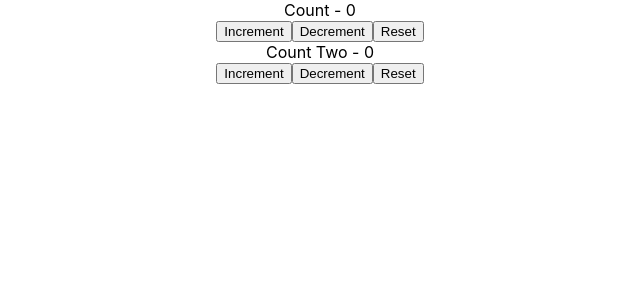
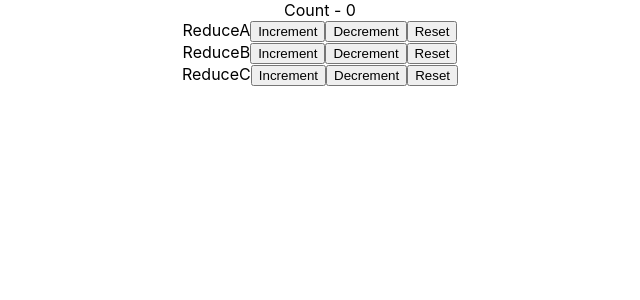
Before and after one commit to PhalugunaRao/hello-world, a React (Create React App) app: page / in a window 1280 px wide. Shown: the top 300 px of the page, without its empty margins (320-960 px from the left). Built offline with nearby package versions, Linux system fonts and the light colour scheme.

Commit message:
useContext with useReduce

```diff
--- a/src/App.js
+++ b/src/App.js
@@ -25,18 +25,46 @@ import HookMouse from './components/HookMouse';
 import IntervalHookCounter from './components/IntervalHookCounter';
 import DataFetching from './components/DataFetching';
 import ComponentC from './components/ComponentC';
-import React from 'react';
+import React,{useReducer} from 'react';
 import ReduceCounterOne from './reducedemo/ReduceCounterOne';
 import MultipleUseReducers from './reducedemo/MultipleUseReducers';
+import ReduceA from './reducedemo/ReduceA';
+import ReduceB from './reducedemo/ReduceB';
+import ReduceC from './reducedemo/ReduceC';
 
 export const UserContext = React.createContext()
 export const ChannelContext =React.createContext()
 
+export const CountContext = React.createContext()
+
+const initialState = 0
+const reducer = (state,action) =>{
+  switch(action){
+    case 'increment':
+    return state + 1
+    case 'decrement':
+      return state -1
+      case 'reset':
+        return initialState
+        default:
+          return state
+  }
+}
+
 function App() {
+  const [count,dispatch] = useReducer(reducer,initialState)
   return (
+    <CountContext.Provider value={{countState:count, countDispatch:dispatch}}>
+
+
     <div className="App">
+      Count - {count}
 
-      <MultipleUseReducers/>
+      <ReduceA/>
+      <ReduceB/>
+      <ReduceC/>
+
+      {/* <MultipleUseReducers/> */}
       {/* <UserContext.Provider value={'Geethu'}>
         <ChannelContext.Provider value={'LR KISHORE HIGH SCHOOL'}>
         <ComponentC/>
@@ -108,6 +136,7 @@ function App() {
       <Hello/> */}
 
     </div>
+    </CountContext.Provider>
   );
 }
 
--- /dev/null
+++ b/src/reducedemo/ReduceA.js
@@ -0,0 +1,17 @@
+import React,{useContext} from 'react'
+import { CountContext } from '../App'
+
+function ReduceA() {
+  const countContext = useContext(CountContext)
+
+  return (
+    <div>
+      ReduceA
+      <button onClick={() => countContext.countDispatch('increment')}>Increment</button>
+      <button onClick={() => countContext.countDispatch('decrement')}>Decrement</button>
+      <button onClick={() => countContext.countDispatch('reset')}>Reset</button>
+    </div>
+  )
+}
+
+export default ReduceA
--- /dev/null
+++ b/src/reducedemo/ReduceB.js
@@ -0,0 +1,17 @@
+import React,{useContext} from 'react'
+import { CountContext } from '../App'
+
+function ReduceB() {
+  const countContext = useContext(CountContext)
+
+  return (
+    <div>
+      ReduceB
+      <button onClick={() => countContext.countDispatch('increment')}>Increment</button>
+      <button onClick={() => countContext.countDispatch('decrement')}>Decrement</button>
+      <button onClick={() => countContext.countDispatch('reset')}>Reset</button>
+    </div>
+  )
+}
+
+export default ReduceB
--- /dev/null
+++ b/src/reducedemo/ReduceC.js
@@ -0,0 +1,17 @@
+import React,{useContext} from 'react'
+import { CountContext } from '../App'
+
+function ReduceC() {
+  const countContext = useContext(CountContext)
+
+  return (
+    <div>
+      ReduceC
+      <button onClick={() => countContext.countDispatch('increment')}>Increment</button>
+      <button onClick={() => countContext.countDispatch('decrement')}>Decrement</button>
+      <button onClick={() => countContext.countDispatch('reset')}>Reset</button>
+    </div>
+  )
+}
+
+export default ReduceC
```
